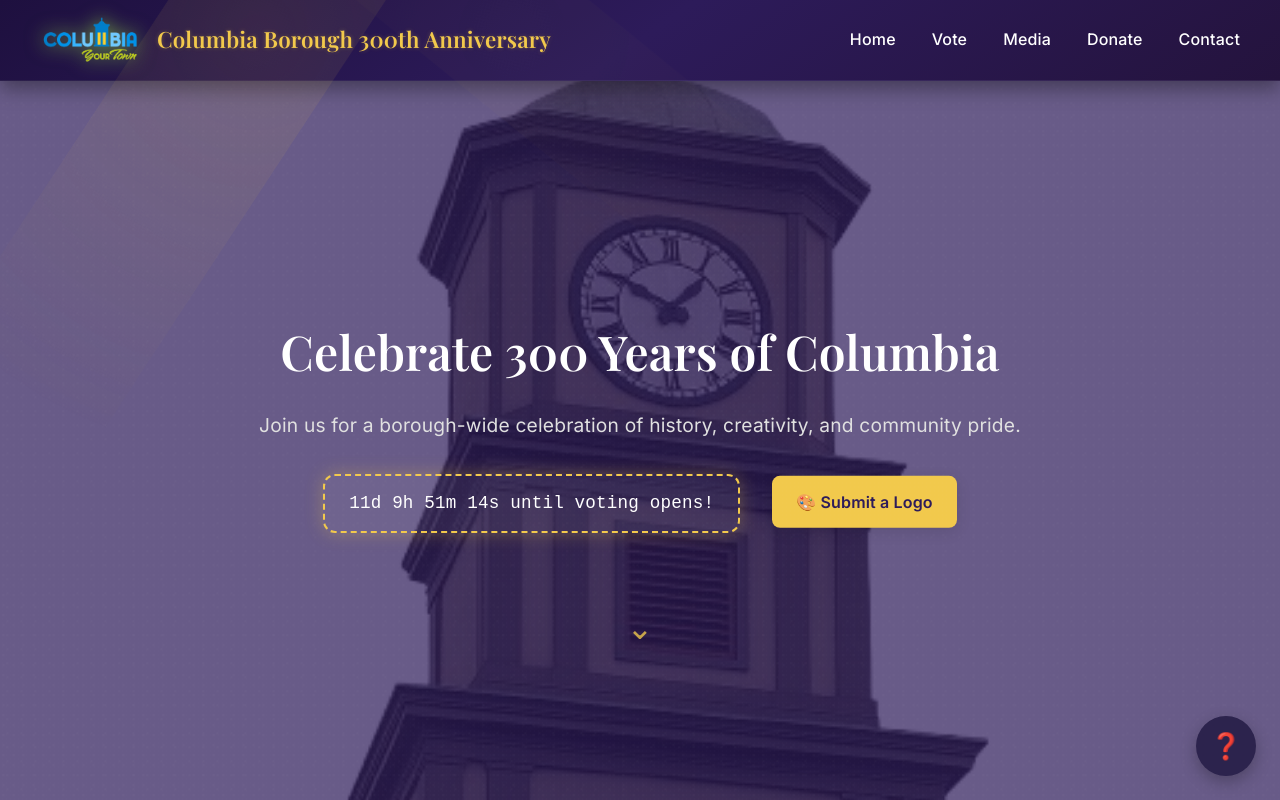
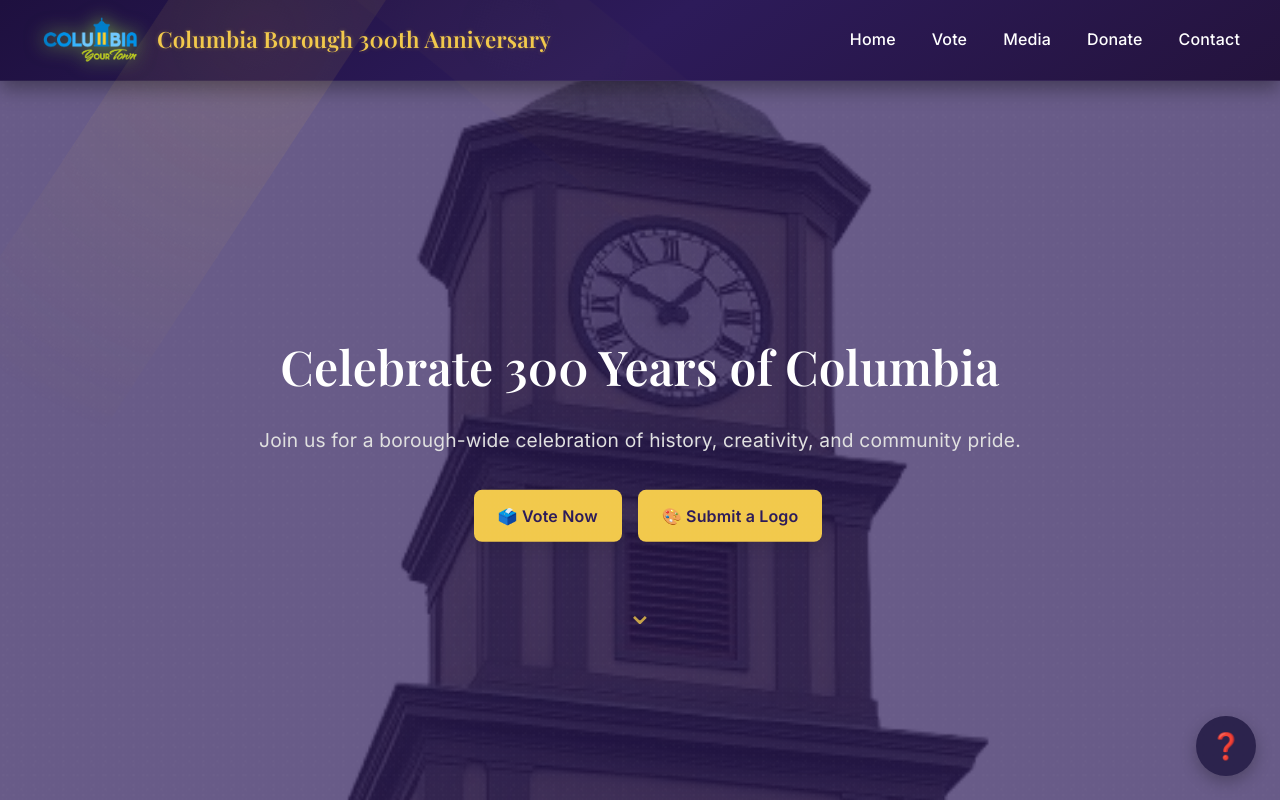
Before and after one commit to AlexSeisler/ColumbiaPA300, a React (Vite) app in the folder columbiapa300.com/: page / in a window 1280 px wide. Built offline with nearby package versions, Linux system fonts and the light colour scheme.

Commit message:
no countdown timer

```diff
--- a/columbiapa300.com/src/components/HeroBanner.jsx
+++ b/columbiapa300.com/src/components/HeroBanner.jsx
@@ -1,6 +1,5 @@
 import React from 'react';
 import '../styles/home/hero-banner.css';
-import CountdownTimer from './CountdownTimer';
 
 const HeroBanner = () => {
   return (
@@ -11,10 +10,10 @@ const HeroBanner = () => {
         <p className="hero-subtitle">
           Join us for a borough-wide celebration of history, creativity, and community pride.
         </p>
-        <div className="hero-countdown-box">
-          <CountdownTimer targetDate="2025-06-02T23:59:59" />
+        <div className="hero-cta-box">
+          <a href="/vote" className="hero-cta vote-now">🗳️ Vote Now</a>
+          <a href="#contest" className="hero-cta">🎨 Submit a Logo</a>
         </div>
-        <a href="#contest" className="hero-cta">🎨 Submit a Logo</a>
         <div className="scroll-down-cue">⌄</div>
       </div>
     </section>
```
